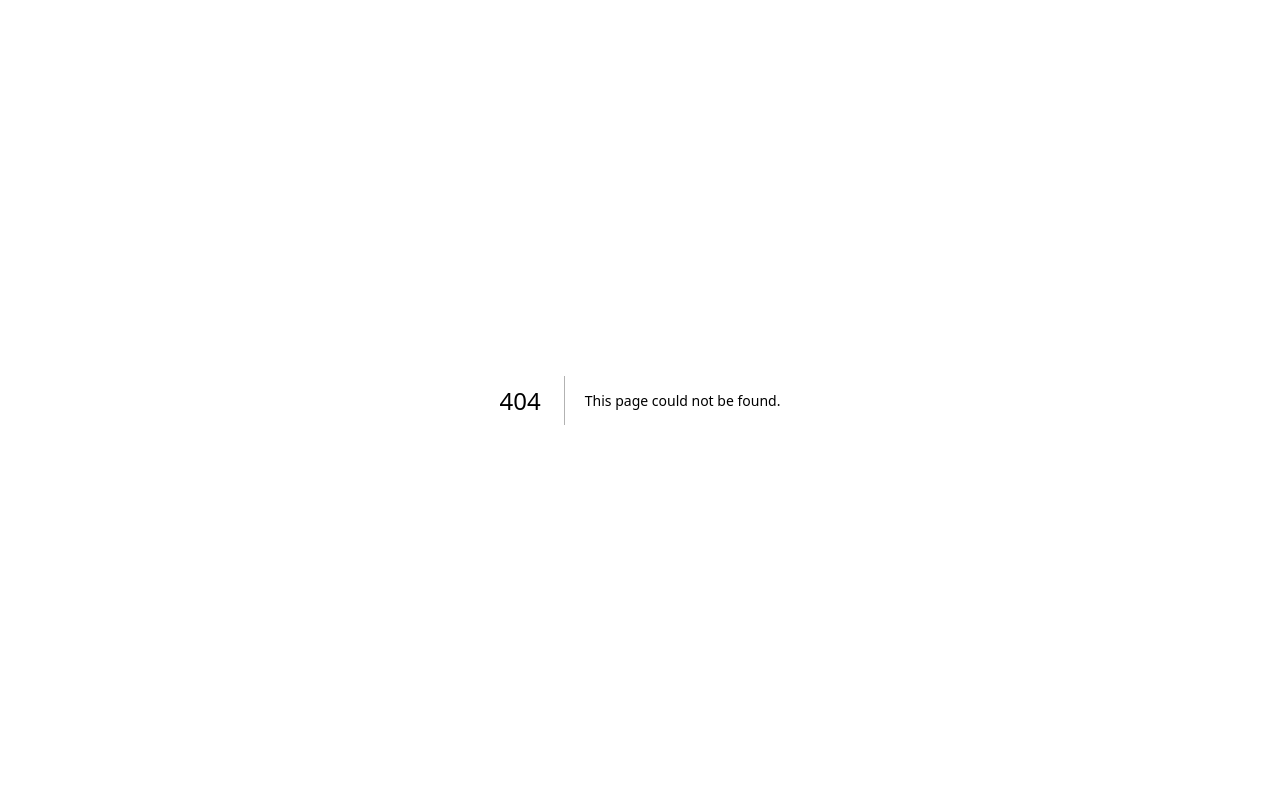
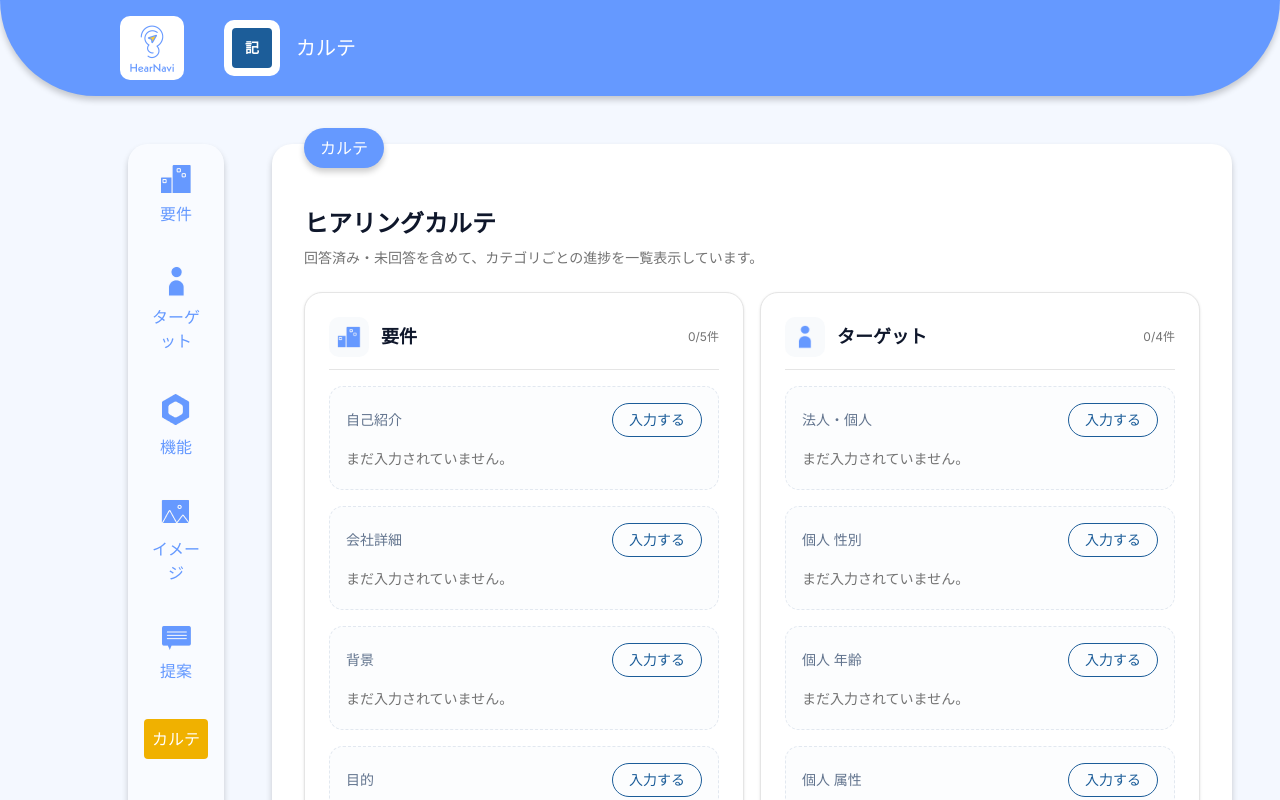
Before and after one commit to aobalab/hear-navi, a Next.js app: page /hearing/record in a window 1280 px wide. Before the commit this address had no page. Shown: the top 800 px of the page. Built offline with nearby package versions, Linux system fonts and the light colour scheme.

Commit message:
feat: add RecordLayout and RecordPage components with dynamic data handling and improved UI elements

```diff
--- /dev/null
+++ b/app/hearing/record/layout.tsx
@@ -0,0 +1,18 @@
+import Header from "@/components/header";
+import Sidebar from "@/components/side-bar";
+
+export default function RecordLayout({
+    children,
+}: Readonly<{
+    children: React.ReactNode;
+}>) {
+    return (
+        <>
+            <Header category="record" section="" />
+            <main className="main grid grid-cols-24 gap-12 pt-12 w-8/10 mx-auto">
+                <Sidebar category="record" />
+                <div className="main-wrapper col-span-21 relative">{children}</div>
+            </main>
+        </>
+    );
+}
--- /dev/null
+++ b/app/hearing/record/page.tsx
@@ -0,0 +1,127 @@
+"use client";
+
+import { useEffect, useState } from "react";
+import Link from "next/link";
+
+import { Categories } from "@/app/hearing/config";
+import { HEARING_STORAGE_EVENT, readHearingAnswers } from "@/lib/hearing-storage";
+import nextConfig from "@/next.config";
+
+type RecordItem = {
+    key: string;
+    label: string;
+    value: string;
+    href: string;
+    isFilled: boolean;
+};
+
+function normalizeAnswer(value: string) {
+    return value
+        .split("\n")
+        .map((line) => line.trim())
+        .filter((line) => line.length > 0)
+        .join(" / ");
+}
+
+export default function RecordPage() {
+    const [items, setItems] = useState<Record<string, RecordItem[]>>({});
+
+    useEffect(() => {
+        const updateItems = () => {
+            const answers = readHearingAnswers();
+
+            const nextItems = Object.entries(Categories).reduce<Record<string, RecordItem[]>>((accumulator, [categoryKey, category]) => {
+                const categoryItems = category.sections
+                    .map((section) => ({
+                        key: section.title,
+                        label: section.label,
+                        value: normalizeAnswer(answers[section.title] ?? ""),
+                        href: `/hearing/${categoryKey}/${section.title}`,
+                        isFilled: normalizeAnswer(answers[section.title] ?? "").length > 0,
+                    }));
+
+                accumulator[categoryKey] = categoryItems;
+                return accumulator;
+            }, {});
+
+            setItems(nextItems);
+        };
+
+        updateItems();
+        window.addEventListener(HEARING_STORAGE_EVENT, updateItems);
+        window.addEventListener("storage", updateItems);
+
+        return () => {
+            window.removeEventListener(HEARING_STORAGE_EVENT, updateItems);
+            window.removeEventListener("storage", updateItems);
+        };
+    }, []);
+
+    const hasAnyAnswer = Object.values(items).some((categoryItems) => categoryItems.length > 0);
+
+    return (
+        <>
+            <div className="absolute main-header -top-4 left-8 pl-4 pr-4 pt-2 pb-2">
+                <p className="main-header-subtitle text-md">カルテ</p>
+            </div>
+            <div className="main-content p-8">
+                <div className="mt-8 mb-12 space-y-6">
+                    <div>
+                        <h1 className="text-2xl font-bold text-slate-900">ヒアリングカルテ</h1>
+                        <p className="mt-2 text-sm text-muted-foreground">回答済み・未回答を含めて、カテゴリごとの進捗を一覧表示しています。</p>
+                    </div>
+                    <div className="grid gap-4 xl:grid-cols-2">
+                        {Object.entries(Categories).map(([categoryKey, category]) => {
+                            const categoryItems = items[categoryKey] ?? [];
+                            const filledCount = categoryItems.filter((item) => item.isFilled).length;
+
+                            return (
+                                <section key={categoryKey} className="rounded-2xl border border-border bg-white p-6 shadow-sm">
+                                    <div className="mb-4 flex items-center justify-between gap-4 border-b border-border pb-3">
+                                        <div className="flex items-center gap-3">
+                                            <figure className="flex h-10 w-10 items-center justify-center rounded-lg bg-slate-50 p-2">
+                                                <img
+                                                    src={nextConfig.basePath + `/img/${category.label}_青.png`}
+                                                    alt={category.label}
+                                                    className="max-h-full max-w-full object-contain"
+                                                />
+                                            </figure>
+                                            <h2 className="text-lg font-semibold text-slate-900">{category.label}</h2>
+                                        </div>
+                                        <span className="text-xs text-muted-foreground">{filledCount}/{categoryItems.length}件</span>
+                                    </div>
+                                    <div className="space-y-4">
+                                        {categoryItems.map((item) => (
+                                            <div key={item.key} className={item.isFilled ? "rounded-xl bg-slate-50 p-4" : "rounded-xl border border-dashed border-slate-200 bg-slate-50/40 p-4"}>
+                                                <div className="mb-2 flex items-center justify-between gap-4">
+                                                    <p className="text-sm font-medium text-slate-500">{item.label}</p>
+                                                    <Link
+                                                        href={item.href}
+                                                        className={item.isFilled
+                                                            ? "inline-flex items-center rounded-full bg-[#1C5D99] px-4 py-1.5 text-sm font-medium text-white transition-opacity hover:opacity-85"
+                                                            : "inline-flex items-center rounded-full border border-[#1C5D99] px-4 py-1.5 text-sm font-medium text-[#1C5D99] transition-colors hover:bg-[#1C5D99]/5"
+                                                        }
+                                                    >
+                                                        {item.isFilled ? "編集する" : "入力する"}
+                                                    </Link>
+                                                </div>
+                                                <p className={item.isFilled ? "whitespace-pre-wrap text-sm leading-7 text-slate-900" : "text-sm leading-7 text-muted-foreground"}>
+                                                    {item.isFilled ? item.value : "まだ入力されていません。"}
+                                                </p>
+                                            </div>
+                                        ))}
+                                    </div>
+                                </section>
+                            );
+                        })}
+                    </div>
+                    {!hasAnyAnswer ? (
+                        <div className="rounded-2xl border border-dashed border-border bg-white p-6 text-center text-sm text-muted-foreground">
+                            まだ回答が保存されていません。各項目の「入力する」から開始できます。
+                        </div>
+                    ) : null}
+                </div>
+            </div>
+        </>
+    );
+}
--- a/components/header.tsx
+++ b/components/header.tsx
@@ -4,8 +4,8 @@ import nextConfig from "@/next.config";
 
 function Header({ category, section }: { category: string; section: string }) {
     const cat = Categories[category as keyof typeof Categories];
-    const categoryLabel = cat ? cat.label : "ヒアリング";
-    const sections = cat.sections;
+    const categoryLabel = category === "record" ? "カルテ" : cat ? cat.label : "ヒアリング";
+    const sections = cat?.sections ?? [];
     return (
         <header className="grid grid-cols-12 p-4">
             <div className="col-span-1"></div>
@@ -16,15 +16,15 @@ function Header({ category, section }: { category: string; section: string }) {
             </div>
             <div className="col-span-3 flex items-center gap-4">
                 <figure className="bg-white rounded-lg p-2">
-                    <img src={nextConfig.basePath + `/img/${categoryLabel}_黄色.png`} alt={categoryLabel} className="w-10 h-10" />
+                    {cat ? <img src={nextConfig.basePath + `/img/${categoryLabel}_黄色.png`} alt={categoryLabel} className="w-10 h-10" /> : <div className="flex h-10 w-10 items-center justify-center rounded bg-[#1C5D99] text-sm font-bold text-white">記</div>}
                 </figure>
                 <span className="flex items-center text-center text-xl text-white">{categoryLabel}</span>
             </div>
             <div className="col-span-5 text-white">
-                <StepBarWithLabel
+                {sections.length > 0 ? <StepBarWithLabel
                     sections={sections}
                     currentStep={sections.findIndex(sec => sec.title === section)}
-                />
+                /> : null}
             </div>
             {/* <div className="col-span-4"></div> */}
         </header>
--- a/components/side-bar.tsx
+++ b/components/side-bar.tsx
@@ -3,7 +3,10 @@ import nextConfig from "@/next.config";
 import Link from "next/link";
 
 function SideBar({ category }: { category: string }) {
-    const currentCategoryLabel = Categories[category as keyof typeof Categories].label;
+    const currentCategory = Categories[category as keyof typeof Categories];
+    const currentCategoryLabel = currentCategory?.label;
+    const isRecordPage = category === "record";
+
     return (
         <div className="main-side-bar p-4 col-span-3 flex flex-col gap-8">
             {Object.entries(Categories).map(([key, category]) => (
@@ -19,7 +22,11 @@ function SideBar({ category }: { category: string }) {
                 </Link>
             ))
             }
-            <div className="bg-blue-500 text-center text-white p-2 rounded">カルテ</div>
+            <Link href="/hearing/record">
+                <div className={isRecordPage ? "bg-yellow-500 text-center text-white p-2 rounded" : "bg-blue-500 text-center text-white p-2 rounded"}>
+                    カルテ
+                </div>
+            </Link>
         </div >
     );
 }
```
